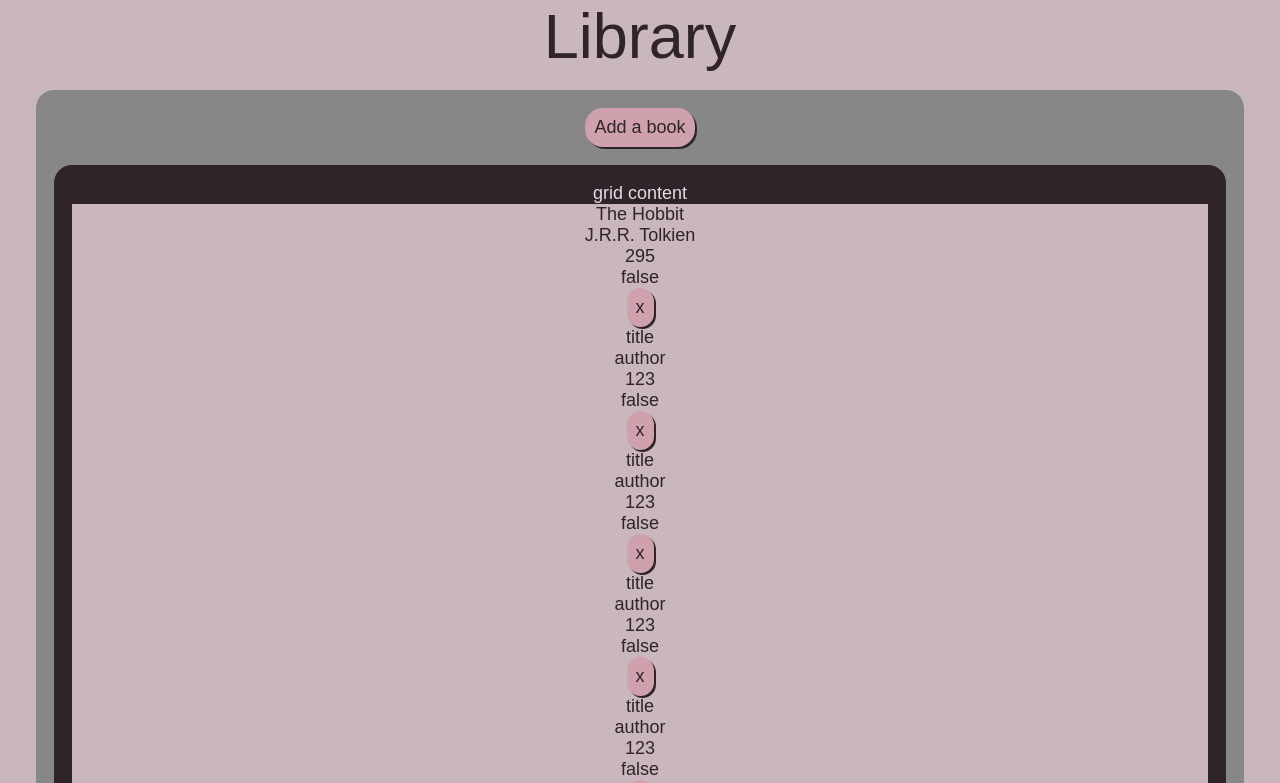
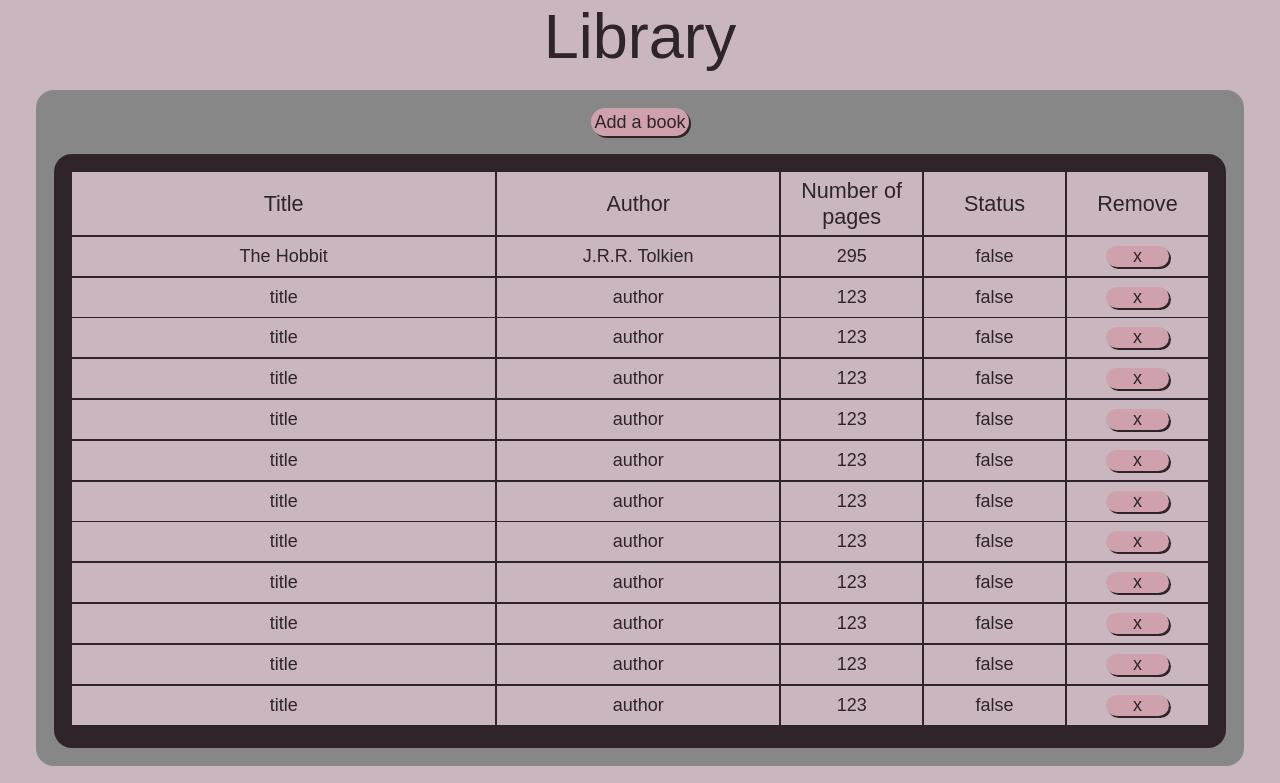
Before and after one commit to MarieMakesMoneys/library, a plain HTML site: page index.html in a window 1280 px wide. Shown: the top 783 px of the page. Drawn offline with Linux system fonts and the light colour scheme; a web font is replaced by a local one.

Commit message:
Style grid
Add classes to grid header for styling

```diff
--- a/index.html
+++ b/index.html
@@ -12,7 +12,13 @@
     <header>Library</header>
     <div class="main">
         <button class="btnNew">Add a book</button>
-        <div class="grid">grid content</div>
+        <div class="grid">
+            <div class="title head">Title</div>
+            <div class="author head">Author</div>
+            <div class="pages head">Number of pages</div>
+            <div class="read head">Status</div>
+            <div class="remove head">Remove</div>
+        </div>
     </div>
     <footer>by <a href="https://mariemakesmoneys.github.io/marieswebpages/">Marie Collecchia</a></footer>
 </body>
--- a/style.css
+++ b/style.css
@@ -31,7 +31,8 @@ header {
 }
 
 .main {
-    height: 85vh;
+    min-height: 80vh;
+    height: max-content;
     background-color: #878787;
     margin: 1rem 2rem;
     border-radius: 1rem;
@@ -45,11 +46,15 @@ header {
 button {
     width: max-content;
     justify-self: center;
-    padding: .5rem;
+    padding: .2rem;
     border-radius: 1rem;
     background-color: #cea1ac;
     border: none;
     box-shadow: 2px 2px #2E2429;
+}
+
+.remove {
+    padding: 0 1.5rem;
 }
 
 .grid {
@@ -57,7 +62,28 @@ button {
     color: #e7dae3;
     border-radius: 1rem;
     padding: 1rem;
+    display: grid;
+    grid-template-columns: 3fr 2fr 1fr 1fr 1fr;
+    grid-template-rows: max-content;
+    grid-auto-rows: max-content;
+    gap: .1rem;
 }
+
+.head {
+    font-size: 1.2rem;
+    font-weight: 400;
+    padding: .3rem;
+    display: flex;
+    justify-content: center;
+    align-items: center;
+}
+
+.cell {
+    align-self: center;
+    padding: .5rem;
+}
+
+
 
 footer {
     background-color: #cea1ac;
```
